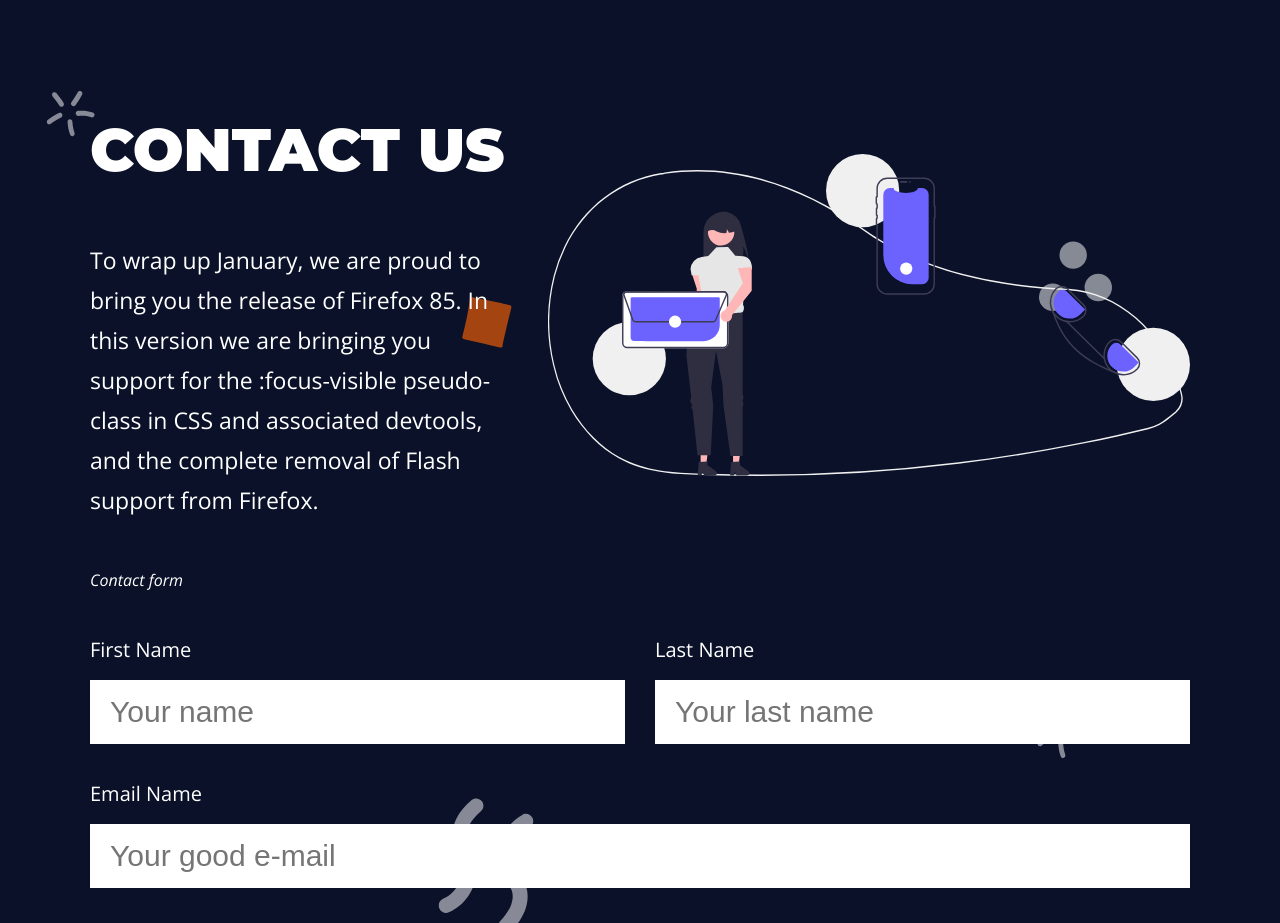
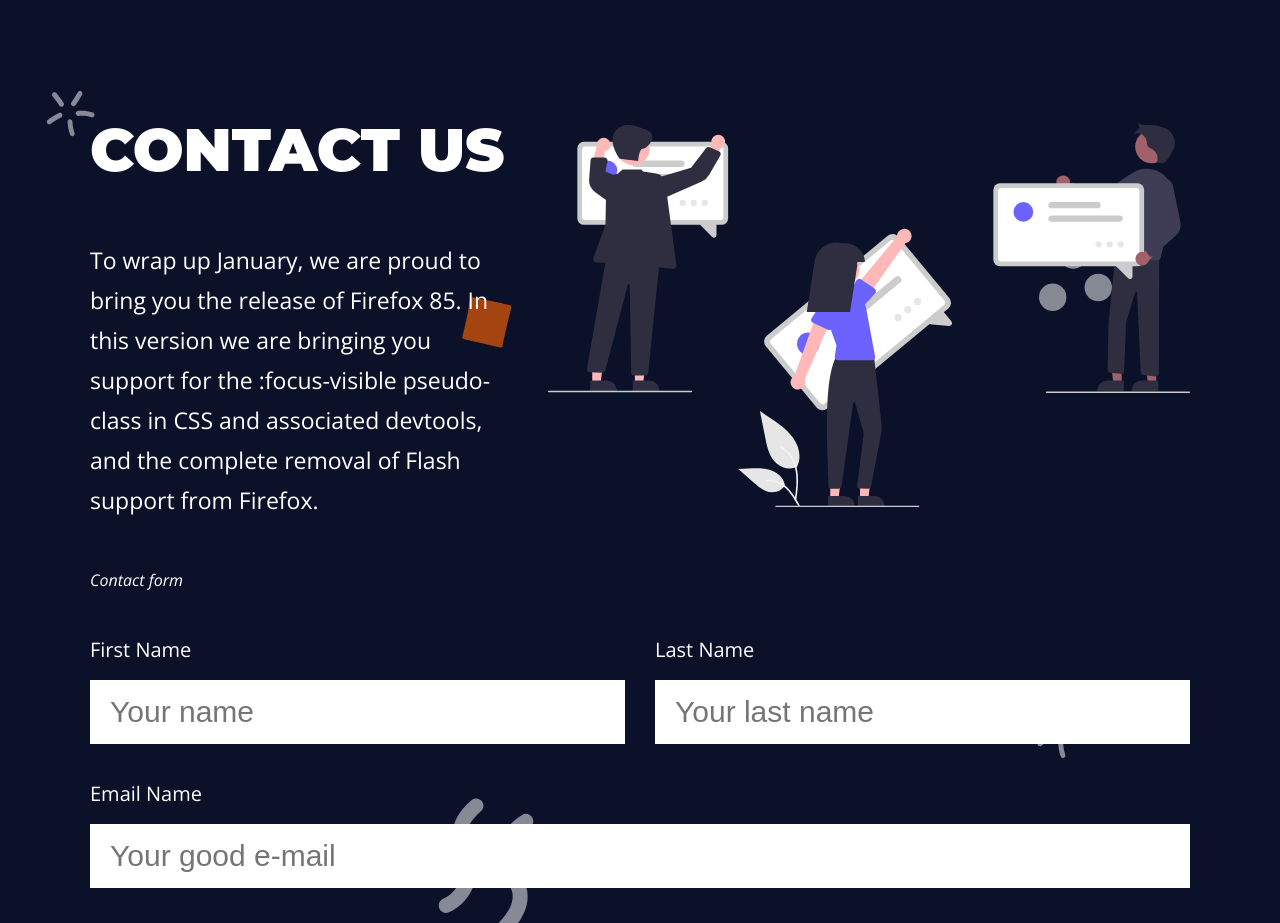
Before and after one commit to luana-dev/projeto_git, a plain HTML site: page index.html in a window 1280 px wide. Shown: the part 5200-6123 px from the top of the page. Drawn offline with nearby package versions, Linux system fonts and the light colour scheme; files whose address does not match are found by name.

Commit message:
Deploy da imagem anterior

```diff
--- a/index.html
+++ b/index.html
@@ -184,7 +184,7 @@
                 <p>To wrap up January, we are proud to bring you the release of Firefox 85. In this version we are bringing you support for the :focus-visible pseudo-class in CSS and associated devtools, and the complete removal of Flash support from Firefox.</p>
             </div>
             <div class="main_img">
-                <img src="./assets/img/contact_us2.svg" alt="contact_image">
+                <img src="./assets/img/contact.svg" alt="contact_image">
             </div>
         </div>
         <div class="contact_form main_content">
```
